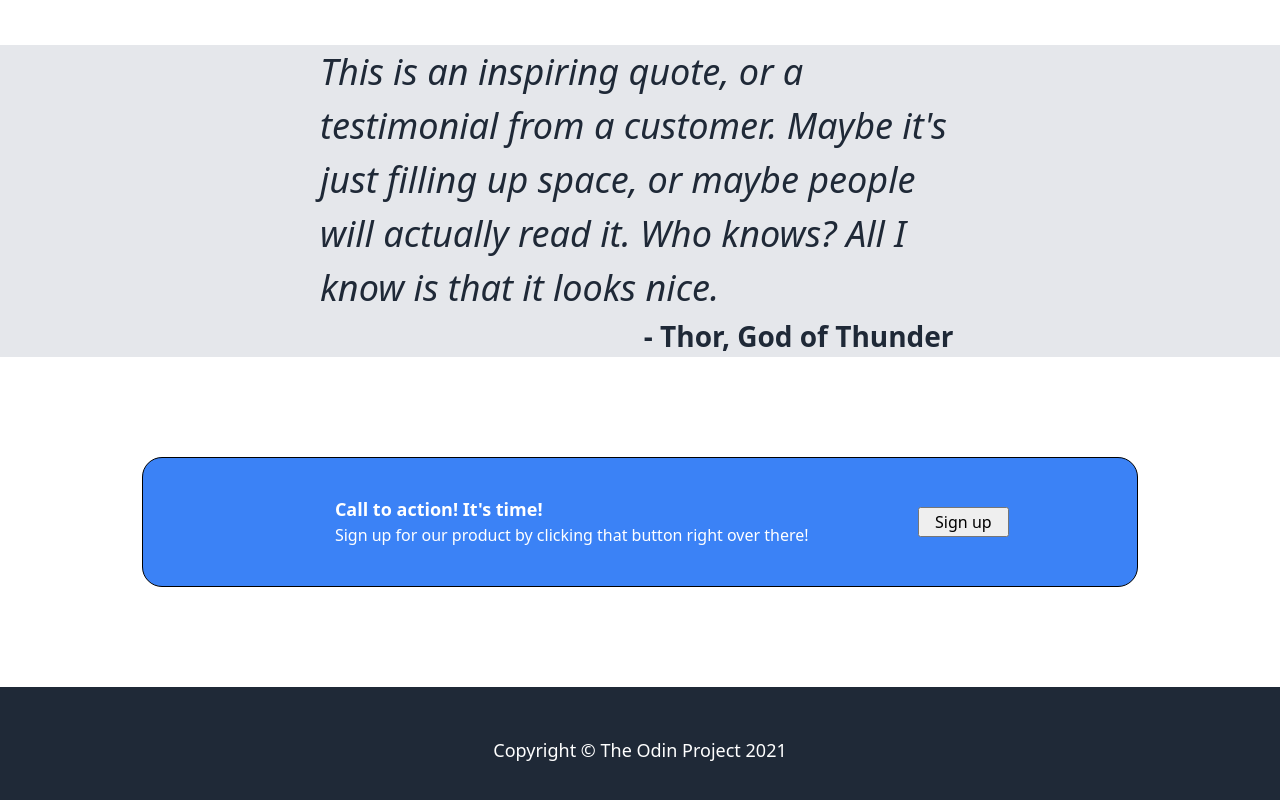
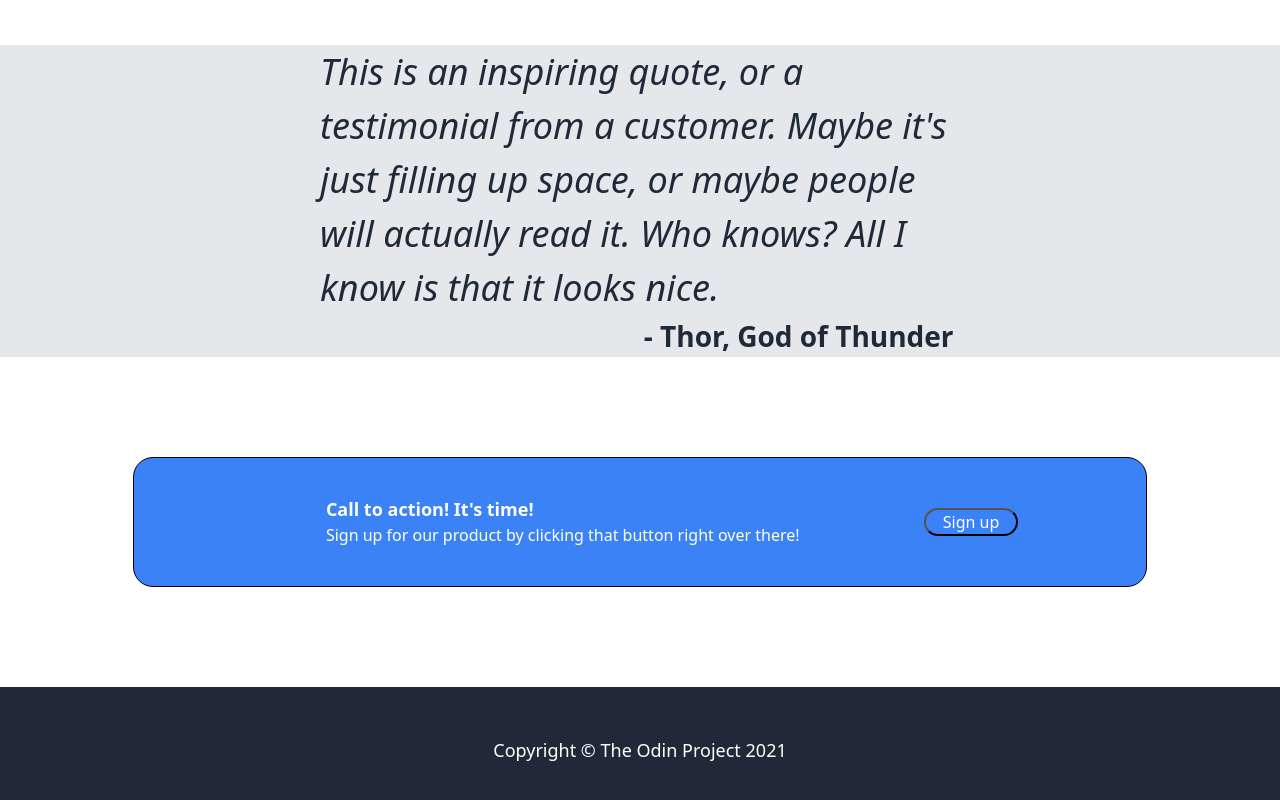
Before and after one commit to dbeanpro/TOP_Sample-site, a plain HTML site: page index.html in a window 1280 px wide. Shown: the part 861-1661 px from the top of the page. Drawn offline with Linux system fonts and the light colour scheme.

Commit message:
assigned id to signup button ("SUButton") and styled. Was going to match the example but I like my border better. Project complete.

```diff
--- a/css/styles.css
+++ b/css/styles.css
@@ -200,3 +200,15 @@ footer {
     font-size: 18px;
     padding: 50px 0px;
 }
+
+#SUButton {
+    padding: 0px 15px;
+    background-color: #3b82f6;
+    color: white;
+    border-radius: 15px;
+}
+
+#SUButton:hover {
+    transform: scale(1.1);
+    cursor: pointer;
+}
--- a/index.html
+++ b/index.html
@@ -52,7 +52,7 @@
                         <p>Sign up for our product by clicking that button right over there!</p>
                     </div>
                     <div>
-                        <button>Sign up</button>
+                        <button id="SUButton">Sign up</button>
                     </div>
                 </div>
             </div>
```
